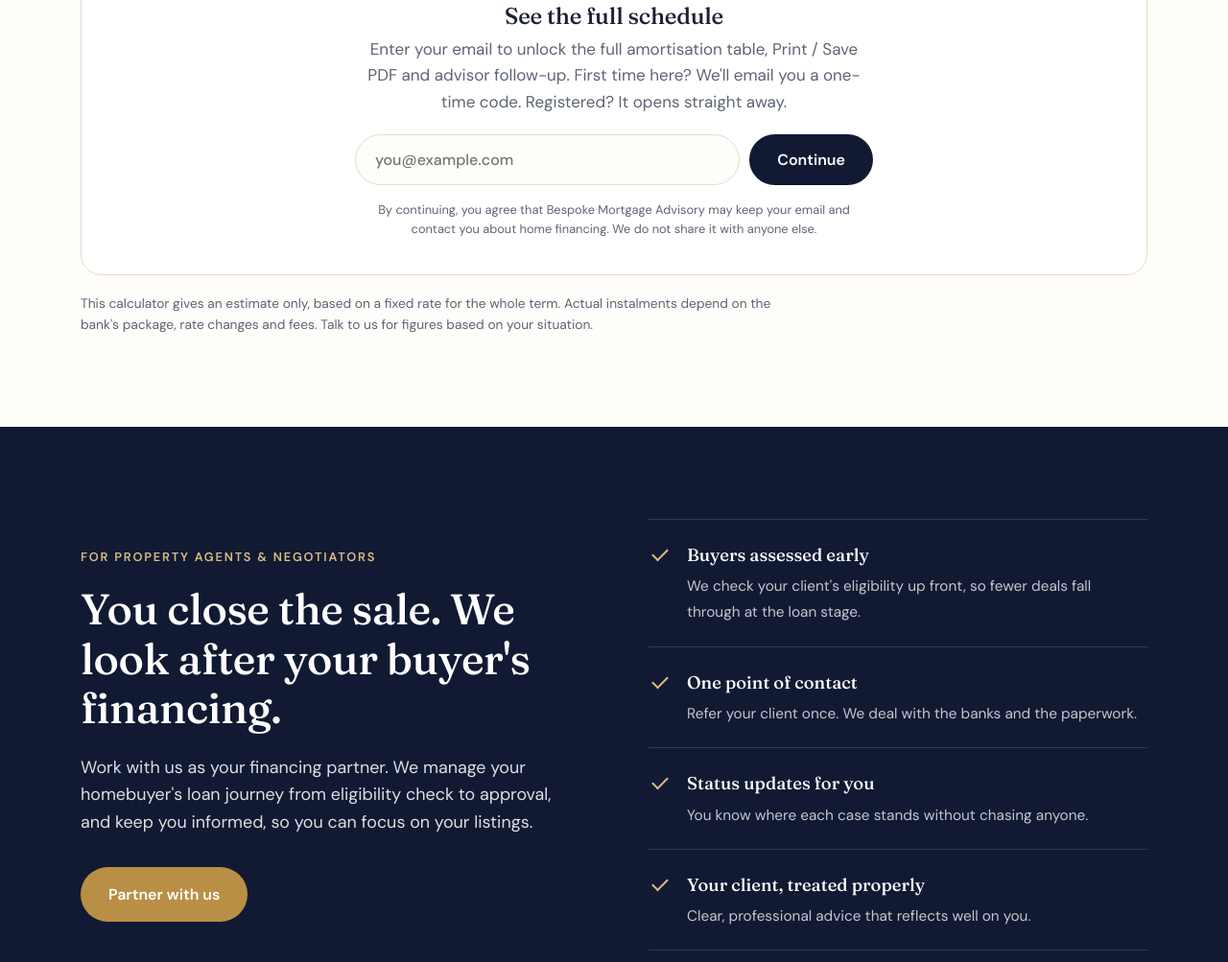
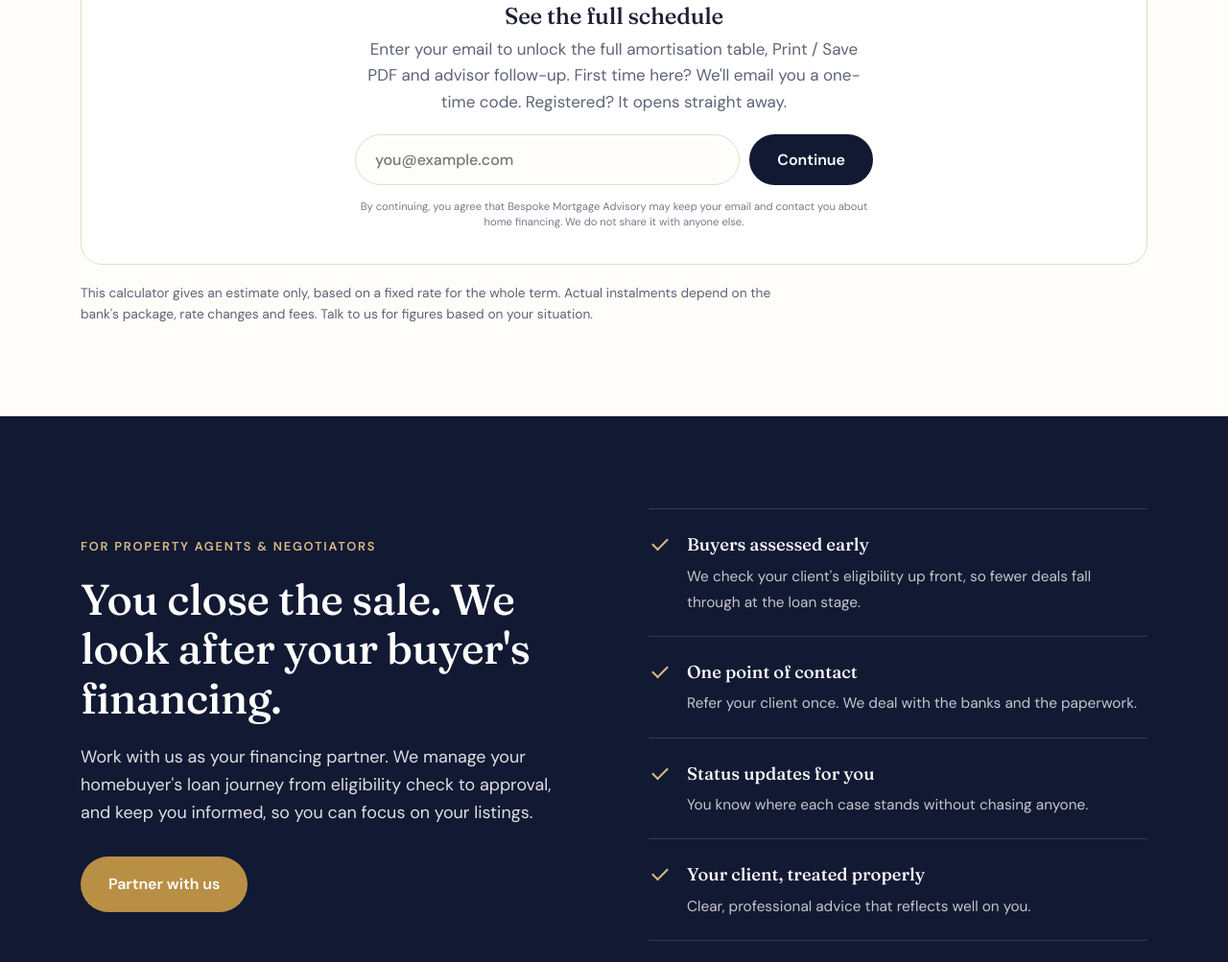
Before and after one commit to solehinBS/bespoke-website, a plain HTML site: page index.html in a window 1280 px wide. Shown: the part 3551-4554 px from the top of the page at 96% size. Drawn offline with nearby package versions, Linux system fonts and the light colour scheme.

Commit message:
Smaller disclaimer text under the calculator sign-in
Co-Authored-By: Claude Opus 5.5 <noreply@anthropic.com>

```diff
--- a/styles.css
+++ b/styles.css
@@ -350,7 +350,7 @@ address { font-style: normal; }
 .btn.is-busy, .btn:disabled { opacity: .6; cursor: progress; transform: none; }
 .gate-msg { color: #b3261e; font-size: .92rem; font-weight: 500; margin-top: 12px; min-height: 1em; }
 .gate-msg:empty { display: none; }
-.gate-legal { color: var(--muted); font-size: .8rem; margin-top: 16px; }
+.gate-legal { color: var(--muted); font-size: .7rem; line-height: 1.45; opacity: .85; margin-top: 14px; }
 .gate-user { margin-top: 14px; font-size: .9rem; color: var(--muted); overflow-wrap: anywhere; }
 .gate-user strong { color: var(--navy); }
 .gate-user .btn-link { font-size: .9rem; }
```
